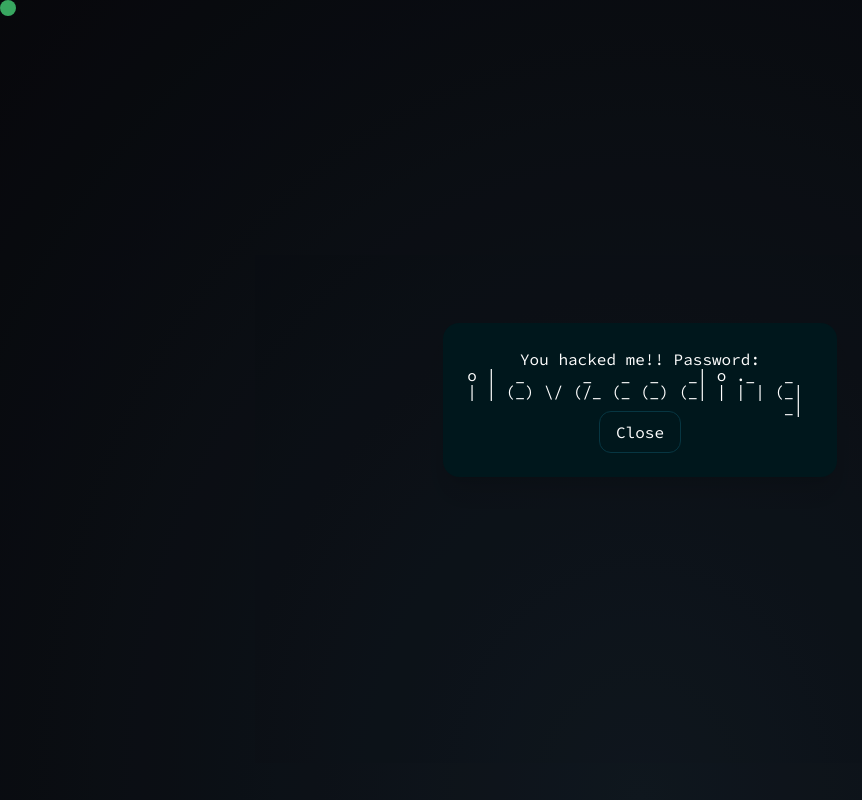
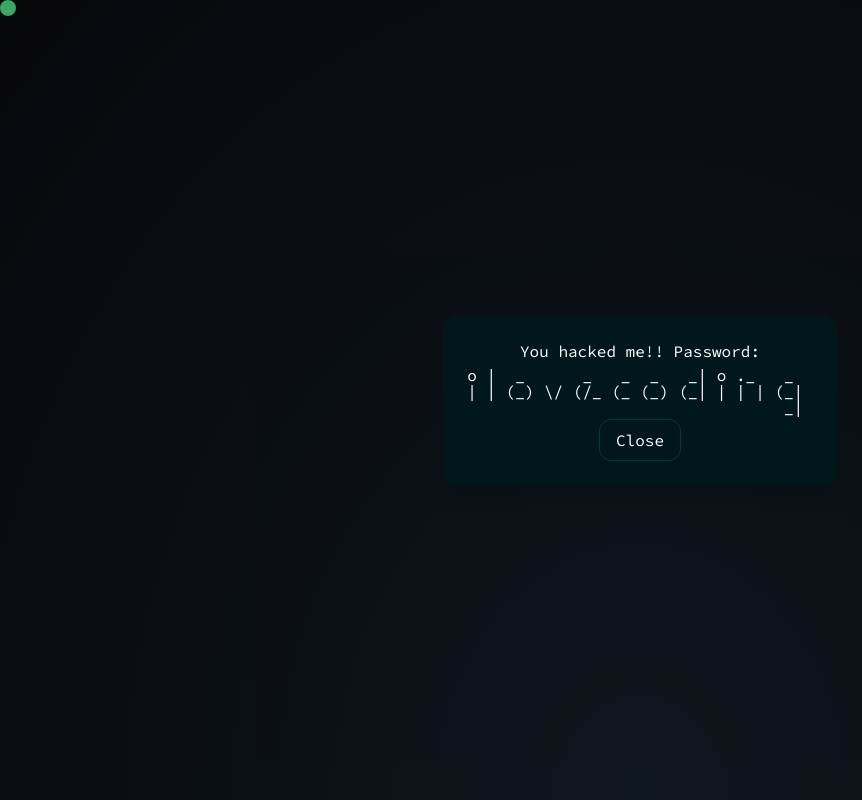
Before and after one commit to lipwei1808/tanlipwei, a Next.js app: page /components/Password in a window 1280 px wide. Both pictures are taken after a click on the button 8 px from the left and 8 px from the top of the page. Shown: the whole page, without its empty margins (0-862 px from the left). Built offline with nearby package versions, Linux system fonts and the light colour scheme.

Commit message:
Updated spacing

```diff
--- a/src/pages/components/Password.tsx
+++ b/src/pages/components/Password.tsx
@@ -17,14 +17,14 @@ const Password = () => {
         className="bg-green-400 rounded-full h-4 w-4"
       />
       <Modal open={open} setOpen={setOpen}>
-        <div>You hacked me!! Password:</div>
+        <div className="mb-2">You hacked me!! Password:</div>
         <div className="flex flex-col">
           <span className="whitespace-pre leading-2">{'o |  _      _   _  _   _| o ._   _  '}</span>
           <span className="whitespace-pre">{'| | (_) \\/ (/_ (_ (_) (_| | | | (_| '}</span>
           <span className="whitespace-pre leading-2">{'                                _|'}</span>
         </div>
         <button
-          className="px-4 py-2 border border-iterm-green-400 rounded-xl hover:bg-iterm-green-500"
+          className="mt-2 px-4 py-2 border border-iterm-green-400 rounded-xl hover:bg-iterm-green-500"
           type="button"
           onClick={() => setOpen(false)}
         >
```
